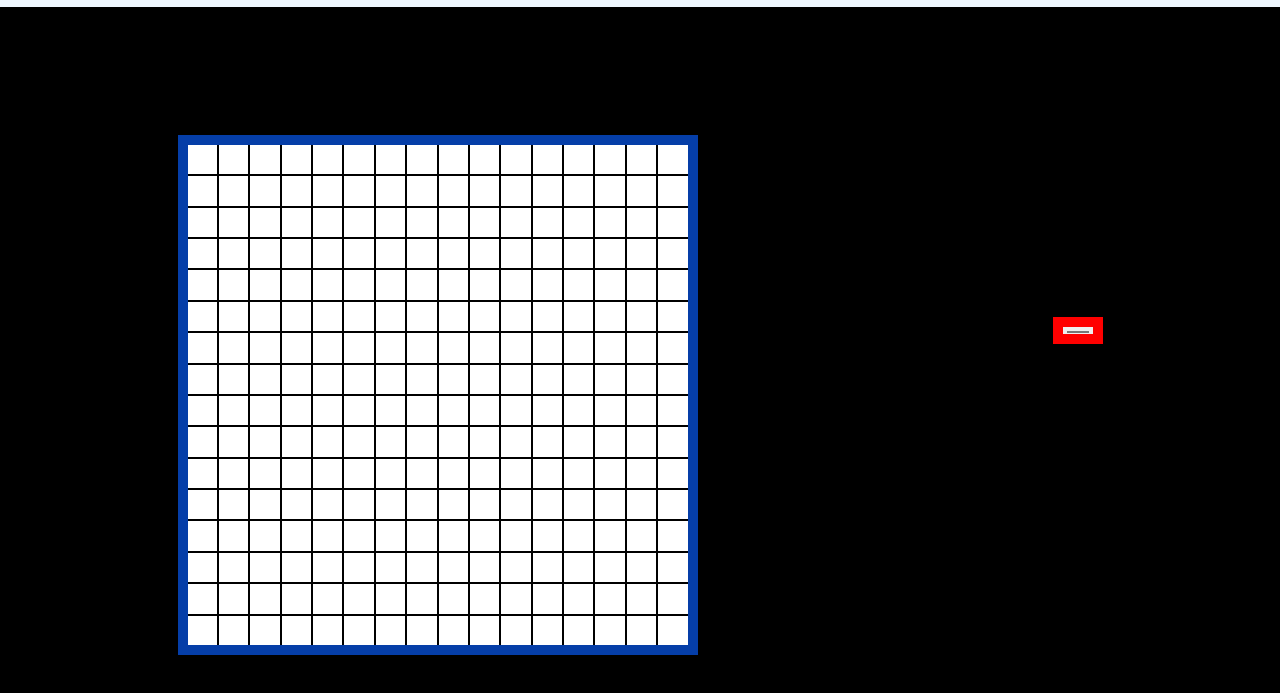
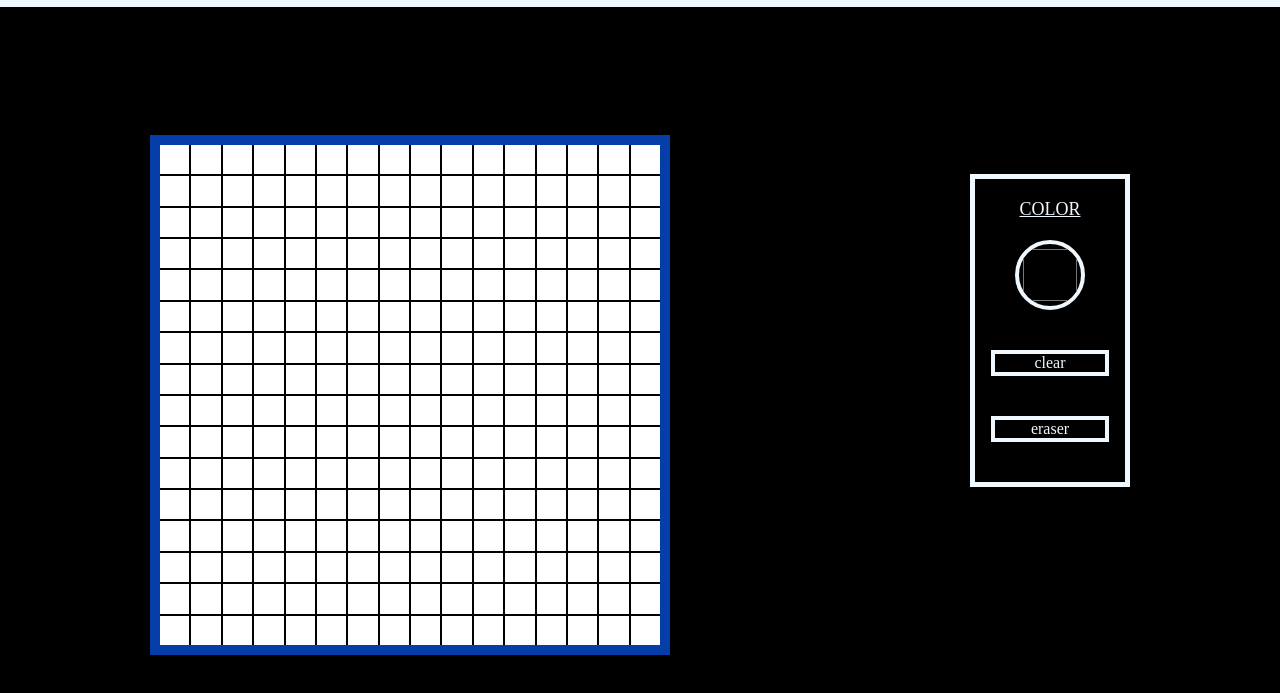
Before and after one commit to Spenderr/etchAsketch, a plain HTML site: page index.html in a window 1280 px wide. Shown: the part 83-776 px from the top of the page. Drawn offline with Linux system fonts and the light colour scheme.

Commit message:
the JS and HTML is ready on a basic level, can add css later

```diff
--- a/index.html
+++ b/index.html
@@ -14,8 +14,14 @@
     </header>
     <box>
     <div class="board"></div>
-    <input class="palet" type="color" value="#333333">
+    <div class="options">
+    <u style="color: aliceblue;font-size: 18px">COLOR</u>
+    <input class="palet" type="color">
+    <div id="clearbtn">clear</div>
+    <div id="eraser">eraser</div>
+    </div>
     </box>
+
 </body>
 
 </html>
--- a/index.js
+++ b/index.js
@@ -11,8 +11,6 @@ for(let r = 0;r < rows;r++){
         column = document.createElement('div');
         column.setAttribute('style',`border:solid 10px white;background:white; heigth:calc(100%,${rows});width:calc(100%,${columns})`);
 
-
-
         column.setAttribute('id',`sqr${r}-${c}`);
         eleArr.push(`sqr${r}${c}`);
         board.appendChild(column);
@@ -25,9 +23,9 @@ board.setAttribute('style',`grid-template-columns:repeat(${columns},1fr);grid-te
 generateBoard(rows,columns);
 
 
-//----------COLORING THE BOARD----------//while mouse is down
+//----------COLORING THE BOARD----------//
 
-var penColor;
+var penColor = 'black';
 var selected = null;
 const reg = /sqr/;
 
@@ -49,7 +47,7 @@ function color(coloring) {
       if (selected != null && reg.test(selected.id)) {
         selected.setAttribute('style', `background-color:${coloring}`);
       }
-      console.log("color:" + coloring);
+      //console.log("color:" + coloring);
     }
   });
 }
@@ -63,8 +61,31 @@ color(penColor);
 //----------SELECTING THE COLOR----------//
 
 const palet = document.getElementsByClassName('palet')[0];
-
+palet.style.background = 'black';
 palet.addEventListener('input', (e) => {
   penColor = e.target.value;
   color(penColor);
+  palet.style.background = penColor;
 });
+
+//-----------CLEAR THE BOARD-------------//
+
+const clearbtn = document.getElementById('clearbtn');
+clearbtn.addEventListener('click', function() {
+  const squares = document.getElementsByClassName('board')[0].querySelectorAll('div');
+  for (let i = 0; i < squares.length; i++) {
+    squares[i].style.backgroundColor = 'white';
+  }
+});
+
+
+//-----------ERASER MODE-----------------//
+
+const eraser = document.getElementById('eraser');
+
+eraser.addEventListener('click',function()
+{
+    penColor = 'white';
+    color(penColor);
+    palet.style.background = 'white';
+});
--- a/styles.css
+++ b/styles.css
@@ -37,8 +37,39 @@ box
 }
 
 
+.palet,#clearbtn,#eraser
+{
+    border: solid 4px aliceblue;
+    margin: 20px;
+
+}
+#clearbtn,#eraser
+{
+    width: 100%;
+    height: 200%;
+    color: aliceblue;
+    text-align: center;
+
+}
+#clearbtn:hover,#eraser:hover
+{
+    background: cyan;
+    color: black;
+}
 .palet
 {
-    border: solid 10px red;
+    overflow: hidden;
+    border-radius: 40px;
+    width: 70px;
+    height: 70px;
+}
+.options
+{
+    border: solid 5px aliceblue;
+    display: flex;
+    flex-direction: column;
+    justify-content: center;
+    align-items: center;
+    padding: 20px;
 
 }
```
